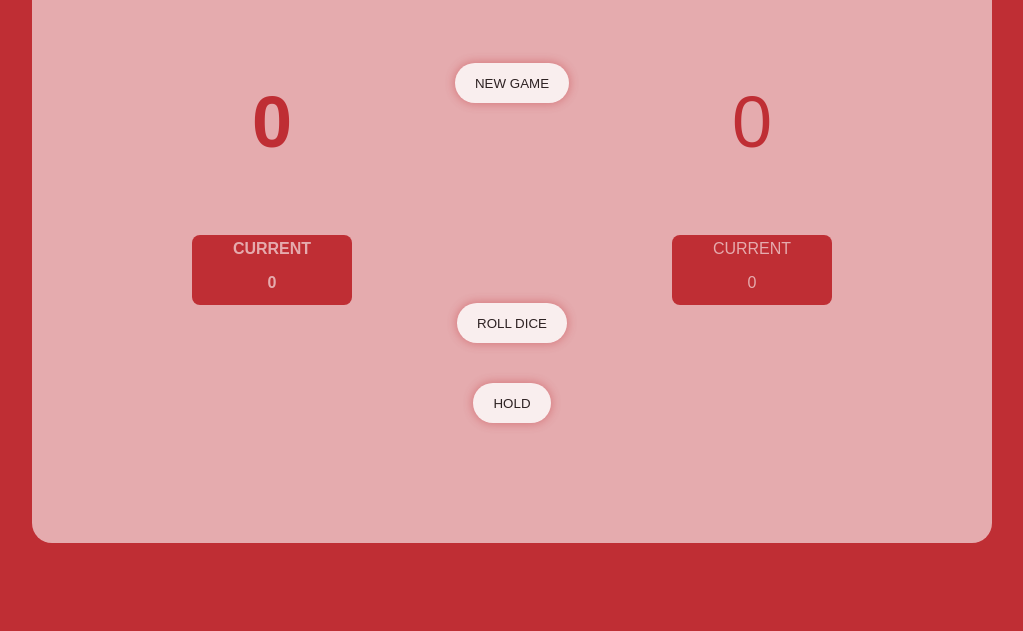
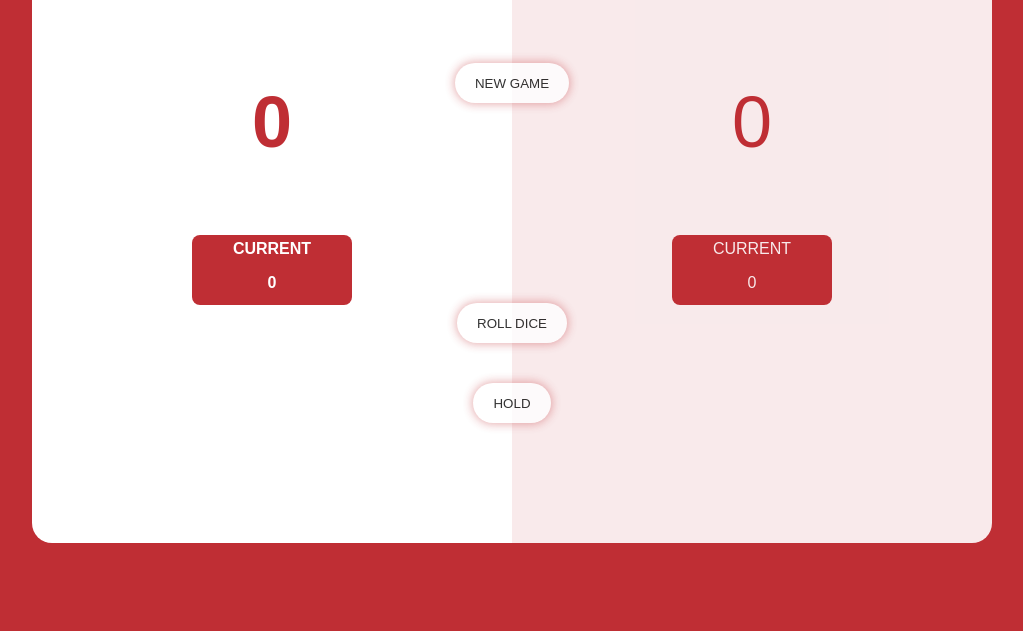
Before and after one commit to Tshobohwa/pig-game, a plain HTML site: page index.html in a window 1280 px wide. Shown: the part 185-816 px from the top of the page, without its empty margins (128-1151 px from the left). Drawn offline with Linux system fonts and the light colour scheme.

Commit message:
Update style.css

```diff
--- a/style.css
+++ b/style.css
@@ -16,7 +16,6 @@ body{
     display: flex;
     flex-direction: column;
     align-items: center;
-    opacity: 0.6;
 }
 .players-name{
     font-size: 36px;
@@ -35,7 +34,7 @@ body{
     border-radius: 0px 20px 20px 0px;
 }
 .selected{
-    background-color:  rgb(255, 255, 255);
+    opacity: 1;
     font-weight: bolder;
     transition: all 0.75s;
 }
```
